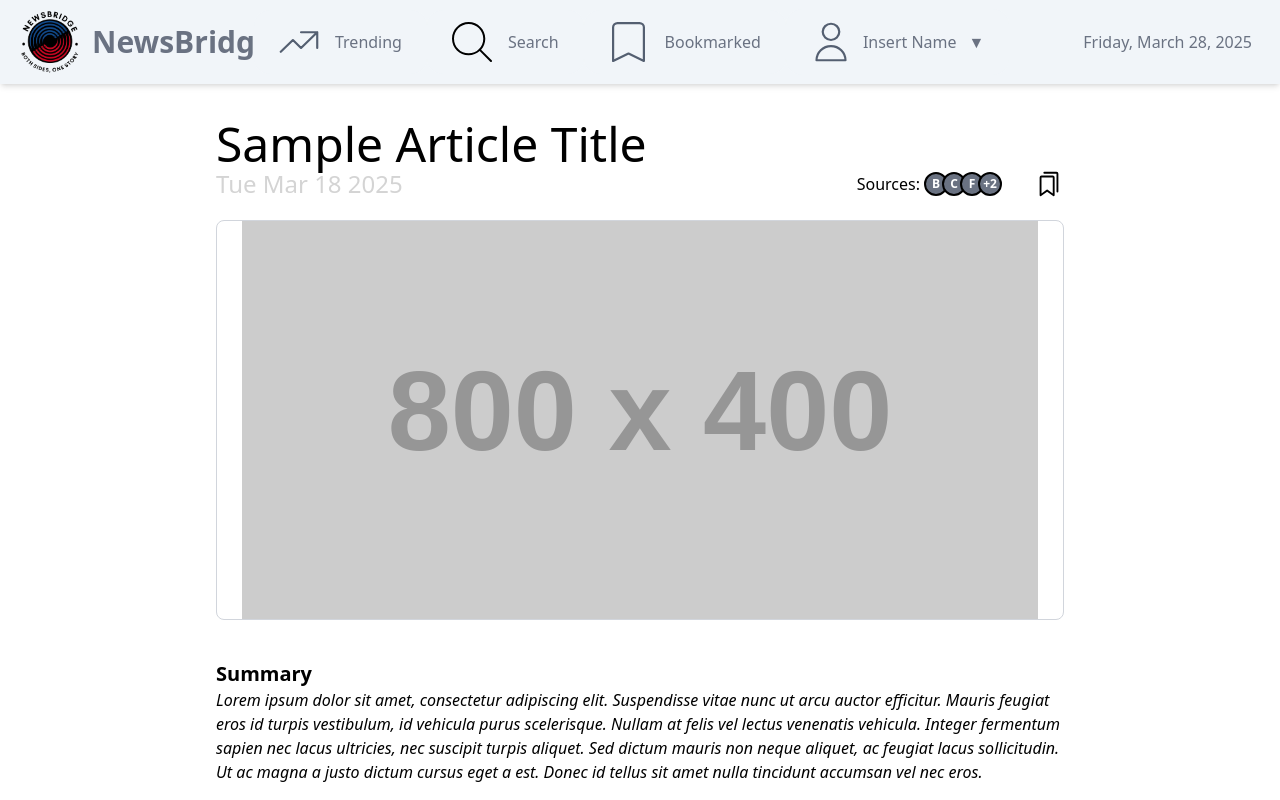
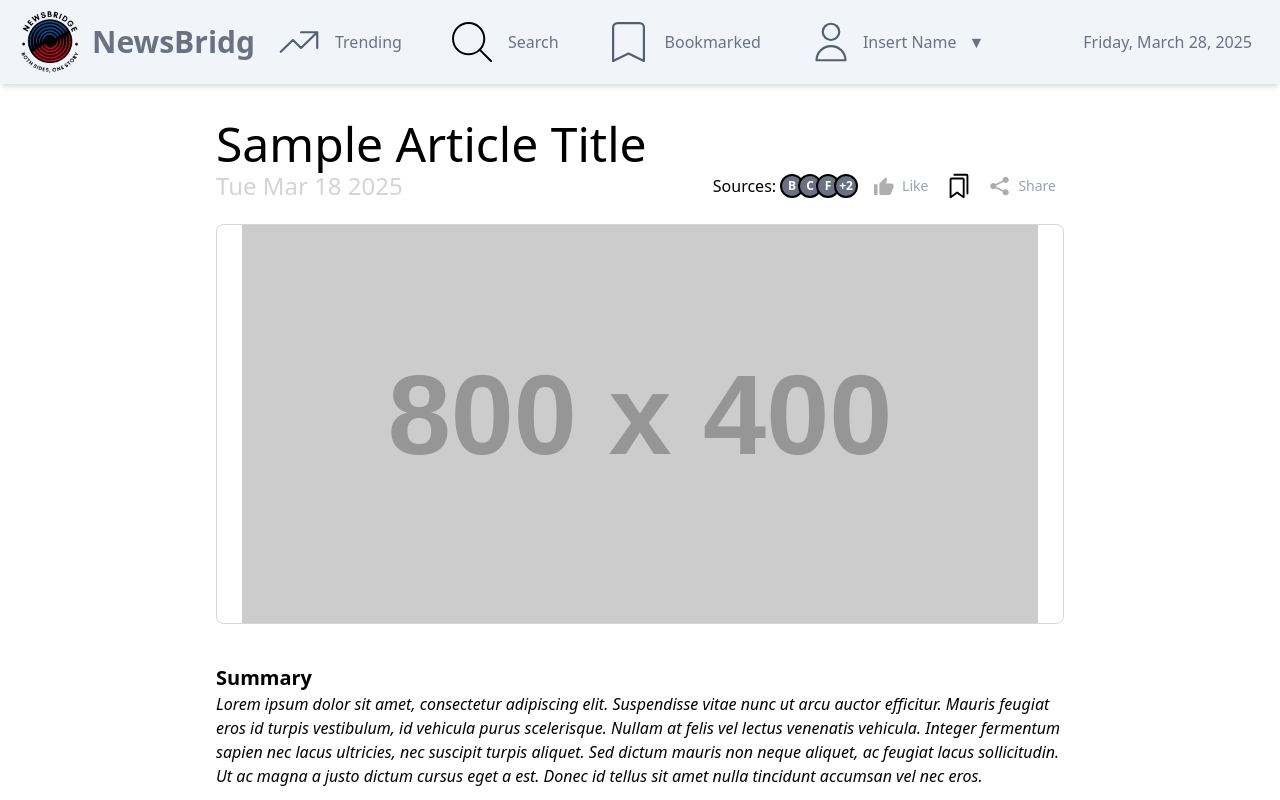
Before and after one commit to ysmazaheri/NewsBridge, a React (Vite) app in the folder frontend/newsbridge/: page /article in a window 1280 px wide. Shown: the top 800 px of the page. Built offline with nearby package versions, Linux system fonts and the light colour scheme.

Commit message:
Add (WIP) Like and Share buttons
The like, bookmark, and share buttons need smoothing out of their implementations, but for the time being they are added to the article page.

```diff
--- a/frontend/newsbridge/src/components/Article/ArticlePreview.tsx
+++ b/frontend/newsbridge/src/components/Article/ArticlePreview.tsx
@@ -12,7 +12,6 @@ const ArticlePreview: React.FC<UnbiasedArticlePreviewViewModel> = ({
   likeCount: initialLikeCount,
   biasRating,
   daysAgo,
-  isBookmarked,
   commentCount,
   id,
 }) => {
@@ -21,6 +20,8 @@ const ArticlePreview: React.FC<UnbiasedArticlePreviewViewModel> = ({
   const navigate = useNavigate();
   const handleLike = () => {
     if (hasLiked) {
+      // TODO: Database call to add/remove a "like" DTO
+      // TODO: Database call to increment/decrement the article like count
       setCurrentLikes(currentLikes - 1);
       setHasLiked(false);
     } else {
@@ -102,6 +103,7 @@ const ArticlePreview: React.FC<UnbiasedArticlePreviewViewModel> = ({
           </div>
           {/* Share Button */}
           <div className="w-1/3 flex justify-end">
+            {/* TODO: Actually implement a share link */}
             <ShareButton onClick={() => console.log("Shared!")} />
           </div>
         </div>
--- a/frontend/newsbridge/src/pages/Article.tsx
+++ b/frontend/newsbridge/src/pages/Article.tsx
@@ -8,19 +8,32 @@ import { mockComments } from "../mock-data/MockComments";
 import { mockSources } from "../mock-data/MockSources";
 import Sources from "../components/Article/Partials/Sources";
 import Bookmark from "../components/Article/Partials/Bookmark";
+import ShareButton from "../components/Article/Partials/ShareButton";
+import LikeButton from "../components/Article/Partials/LikeButton";
 
 
 const ArticlePage: React.FC = () => {
 
+    const [hasLiked, setHasLiked] = useState(false);
+    const handleLike = () => {
+        if (hasLiked) {
+          // TODO: Database call to add/remove a "like" DTO
+          // TODO: Database call to increment/decrement the article like count
+          setHasLiked(false);
+        } else {
+          setHasLiked(true);
+        }
+      };
+
     const [article, setArticle] = useState<UnbiasedArticleViewModel | null>(null);
     useEffect(() => {
-        //TODO: Will be replaced with a call to the backend to get the article
+        // TODO: Will be replaced with a call to the backend to get the article
         setArticle(mockArticle);
     }, []);
 
     const handleBiasUpdate = (rating: number) => {
-        //TODO: Will be replaced with a call to the backend
-        // Will update the bias rating involving the current user + article, as well as the article's net bias rating
+        // TODO: Will be replaced with a call to the backend
+        // TODO: Will update the bias rating involving the current user + article, as well as the article's net bias rating
         console.log(rating);
     };
 
@@ -32,15 +45,20 @@ const ArticlePage: React.FC = () => {
                 <h1 className="text-5xl">{article.title}</h1>
             </div>
 
-            {/* Publication Date, Sources, and Bookmark */}
+            {/* Header Meta Data*/}
             <div className="flex w-full justify-between items-center">
                 {/* Publication Date */}
                 <h1 className="text-2xl text-secondary font-light">{new Date(article.createdAt).toDateString()}</h1>
-                <div className="flex items-center gap-8">
+                <div className="flex items-center gap-2">
                     {/* Sources */}
                     <Sources sources={mockSources} />
+                    {/* Like */}
+                    <LikeButton onClick={handleLike} hasLiked={hasLiked} />
                     {/* Bookmark */}
                     <Bookmark size="text-3xl" />
+                    {/* Share */}
+                    {/* TODO: Actually implement a share link */}
+                    <ShareButton onClick={() => console.log("Shared!")} />
                 </div>
             </div>
 
```
